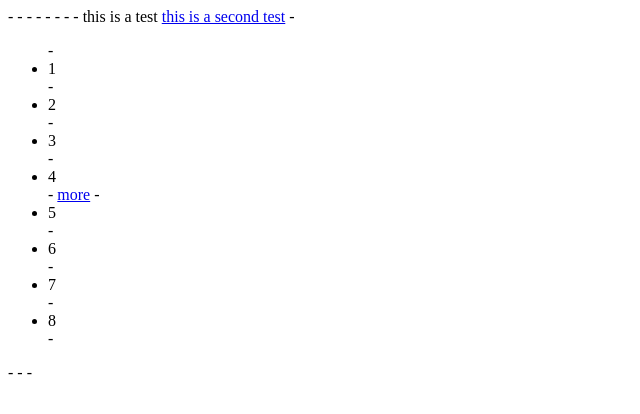
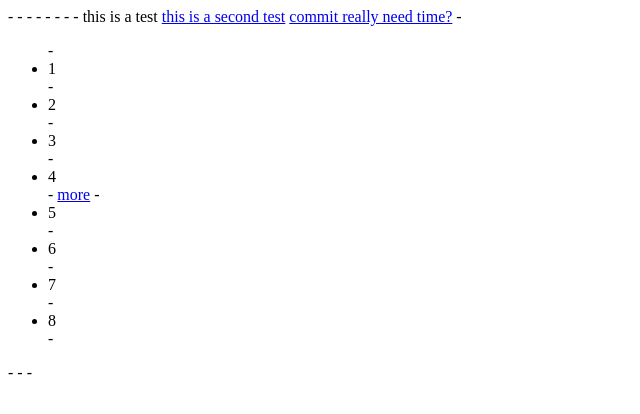
Before and after one commit to wukwin/little-test, a PHP site: page / in a window 1280 px wide. Shown: the top 414 px of the page, without its empty margins (0-640 px from the left). Run offline with PHP 8.4, Linux system fonts and the light colour scheme.

Commit message:
show me the change
ok,I am waiting for you.

```diff
--- a/index.php
+++ b/index.php
@@ -13,6 +13,7 @@
 
 	<a>this is a test</a>
 	<a href="#">this is a second test</a>
+	<a href="#">commit really need time?</a>
 -    <ul>
 -        <li>1</li>
 -        <li>2</li>
```
